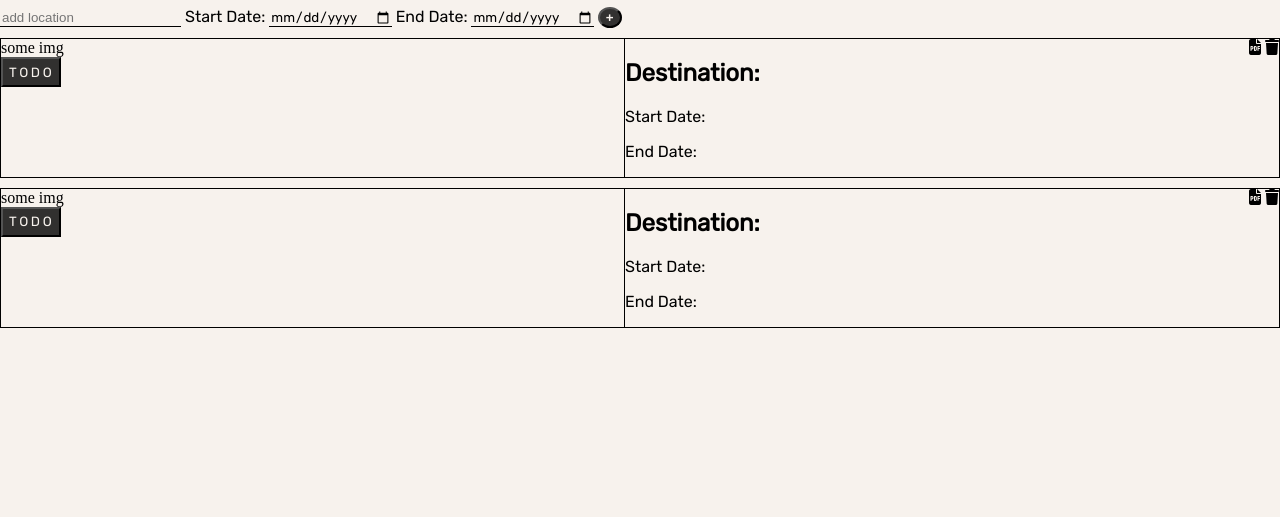
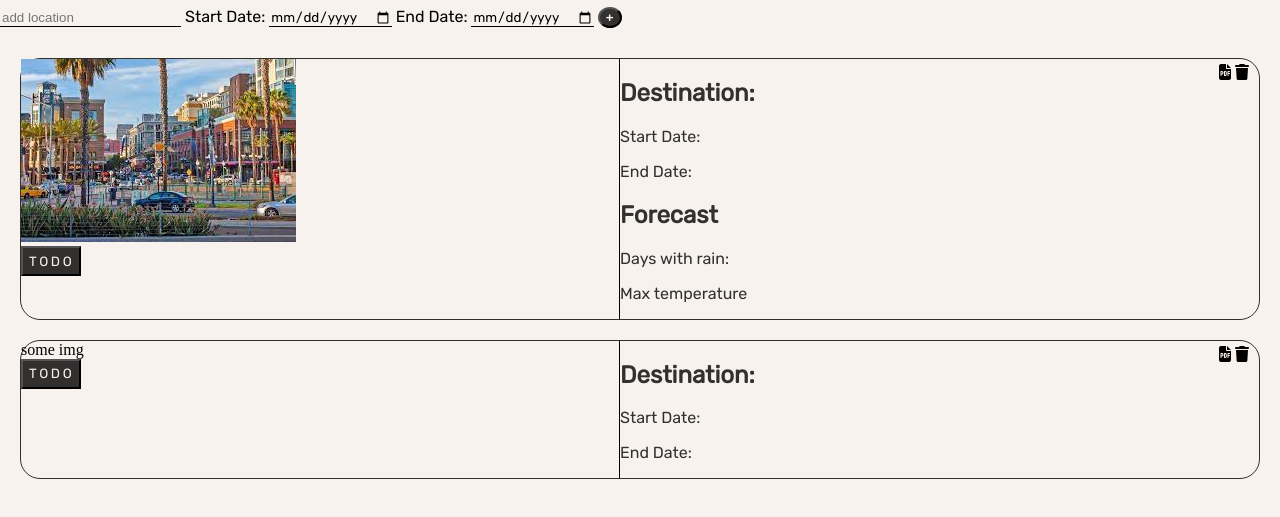
Before and after one commit to mspil88/udacity-travel-app, a website: page src/client/views/index.html in a window 1280 px wide. Shown: the part 125-642 px from the top of the page. Drawn offline with nearby package versions, Linux system fonts and the light colour scheme; files that its build step writes are made by us from their sources.

Commit message:
adding forecast info

```diff
--- a/src/client/styles/main.scss
+++ b/src/client/styles/main.scss
@@ -12,6 +12,8 @@ body {
     min-width: $minWidth;
 }
 
+
+
 .content-container {
     max-width: $maxWidth;
     display: grid;
@@ -24,14 +26,16 @@ body {
 }
 
 .main {
-    // display: flex;
-    // flex-wrap: wrap;
-    // flex-direction: row;
+
 }
 
 .trip-container {
-    border: 1px solid black;
+    margin-top: 20px;
+    border: 1px solid $btnColor;
+    border-radius: 20px;
     margin-bottom: 10px;
+    margin-left: 20px;
+    margin-right: 20px;
 }
 
 .image-container{
@@ -70,4 +74,10 @@ body {
 
 h1, p {
     font-family: $font;
+    color: $btnColor;
 }
+
+.nav-container {
+    margin-right: 10px;
+    margin-top: 5px;
+}
--- a/src/client/views/index.html
+++ b/src/client/views/index.html
@@ -36,7 +36,7 @@
 
                     <div class="trip-info">
                         <div class="image-container">
-                            <div class="img-placeholder">some img</div>
+                            <img src="sd.jpeg", class="img-placeholder"></img>
                             <div class="to-do-container">
                                 <button class="todo-btn">ToDo</button>
                             </div>
@@ -47,6 +47,9 @@
                             <p>Start Date: </p>
                             <p>End Date: </p>
 
+                            <h1>Forecast</h1>
+                            <p>Days with rain:</p>
+                            <p>Max temperature</p>
                         </div>
                     </div>
 
```
Also changed, not shown: src/client/views/sd.jpeg (added).
